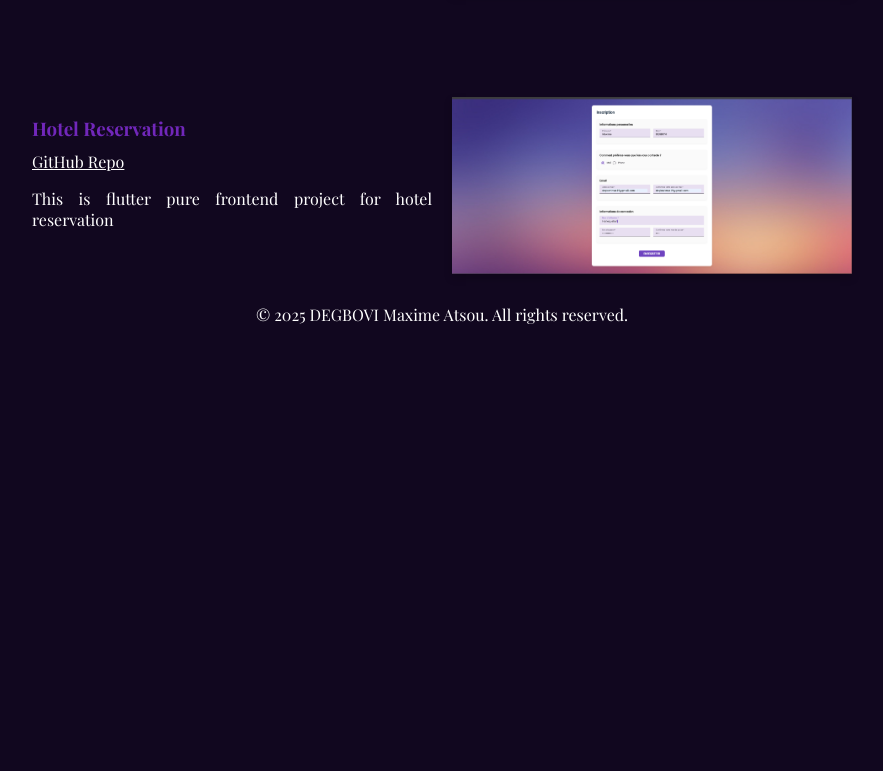
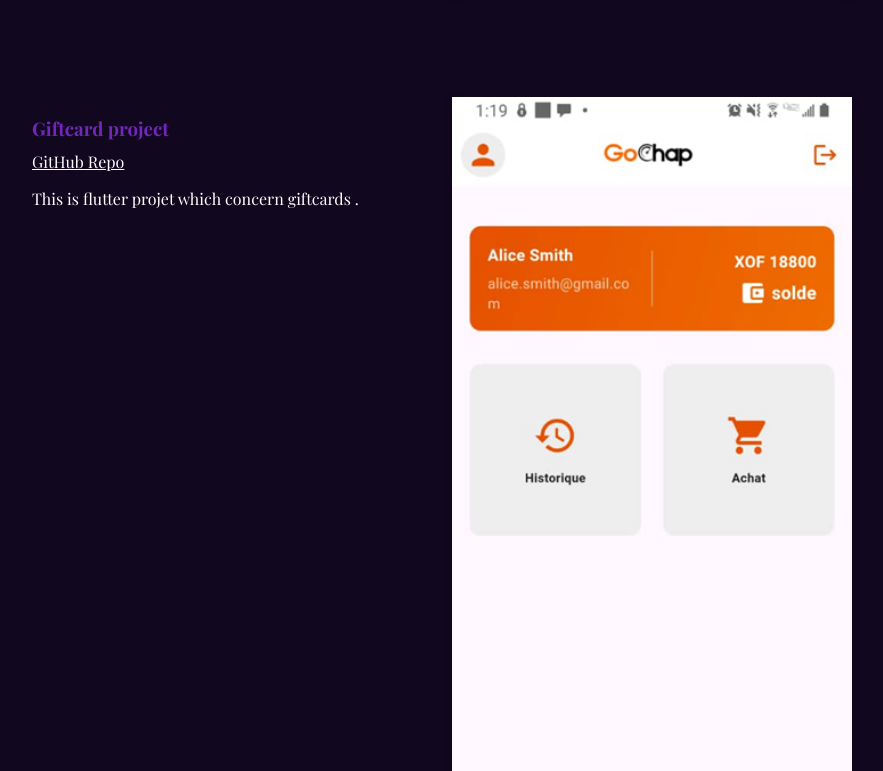
Before and after one commit to Harlequelrah/portfolio, a website: page src/templates/index.html in a window 1280 px wide. Shown: the part 3009-3780 px from the top of the page, without its empty margins (198-1081 px from the left). Before the commit the page ends 3350 px from the top, so only its background shows below. Drawn offline with nearby package versions, Linux system fonts and the light colour scheme; a web font is replaced by a local one.

Commit message:
add giftcard project

```diff
--- a/src/templates/index.html
+++ b/src/templates/index.html
@@ -108,13 +108,13 @@
           </div>
           <div class="project-card">
             <div class="description-card">
-              <h3>Hotel Reservation</h3>
-              <a href="https://github.com/Harlequelrah/flutter_reservation_hotel">GitHub
+              <h3>Giftcard project</h3>
+              <a href="https://github.com/Harlequelrah/flutter_giftcard">GitHub
                 Repo</a>
-              <p>This is flutter pure frontend project for hotel reservation</p>
+              <p>This is flutter projet which concern giftcards .</p>
             </div>
             <div class="screenshot-card">
-              <img src="../assets/awesome-components.png" alt="awesome-components">
+              <img src="../assets/giftcard.png" alt="awesome-components">
             </div>
           </div>
         </div>
```
Also changed, not shown: src/assets/giftcard.png (added).
